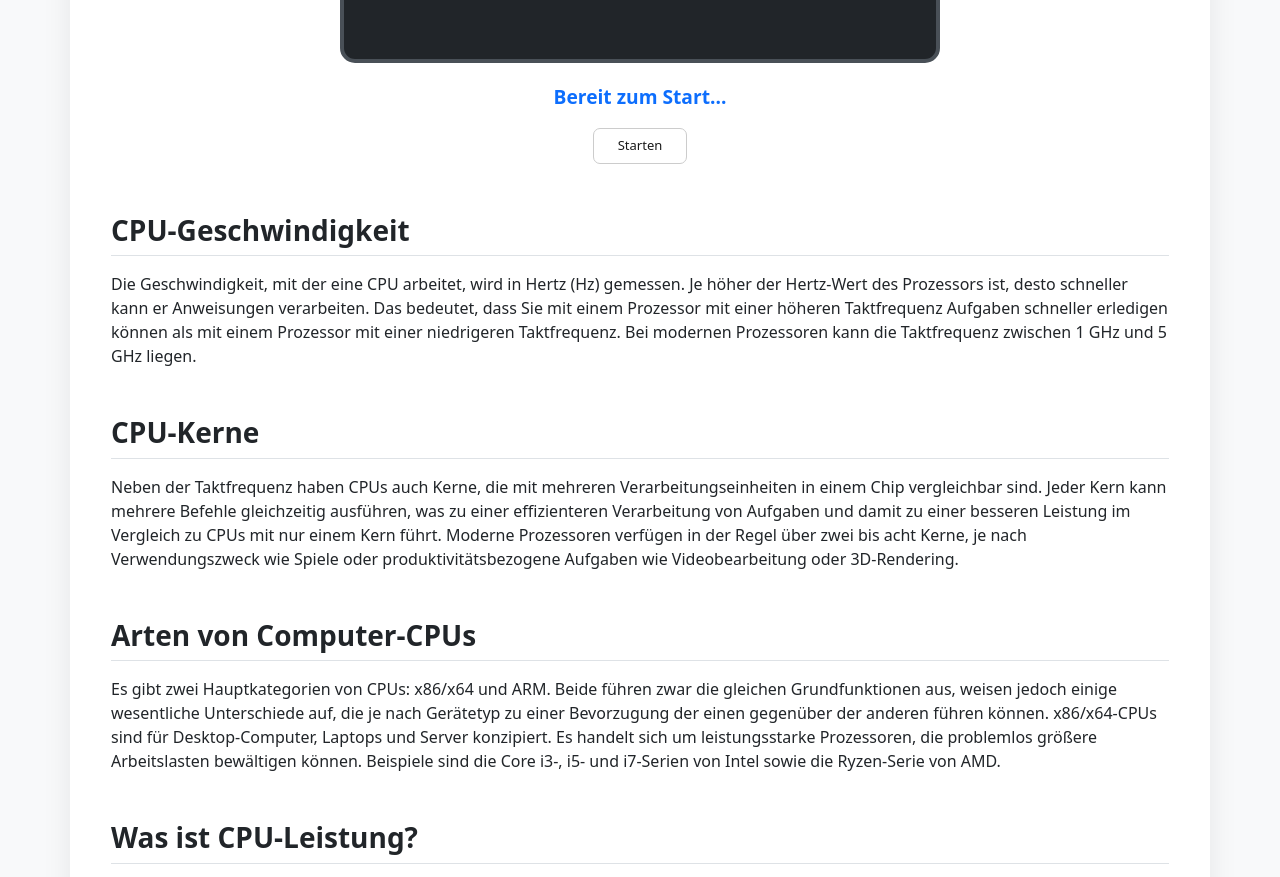
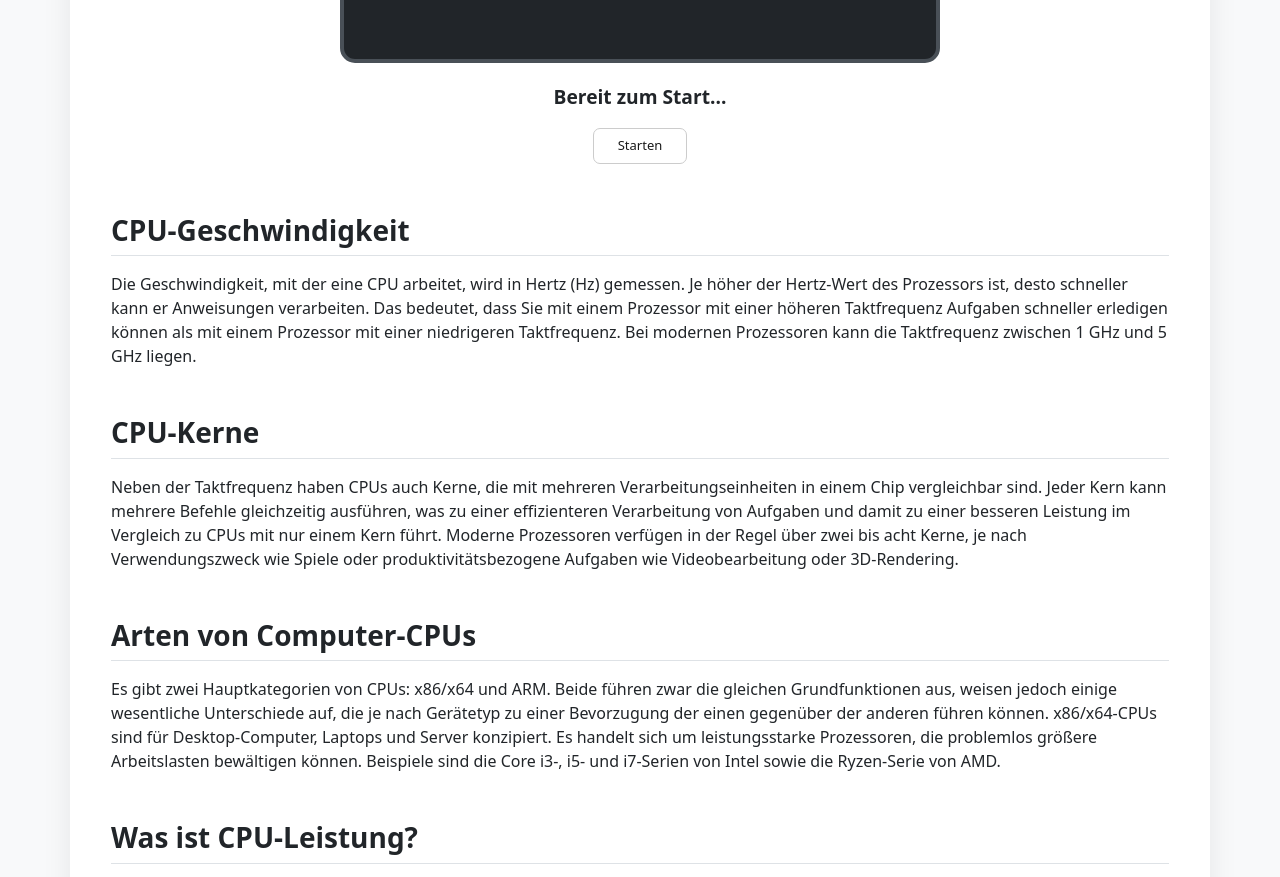
Before and after one commit to EymenSevim/Hardware-PC-Komponenten, a plain HTML site: page Hardware und PC-Komponenten/cpu.html in a window 1280 px wide. Shown: the part 1247-2124 px from the top of the page. Drawn offline with nearby package versions, Linux system fonts and the light colour scheme.

```diff
--- a/Hardware und PC-Komponenten/style.css
+++ b/Hardware und PC-Komponenten/style.css
@@ -260,7 +260,6 @@
   font-size: 1.2rem;
   font-weight: bold;
   margin: 15px 0;
-  color: #0d6efd;
   height: 30px;
 }
 
```
